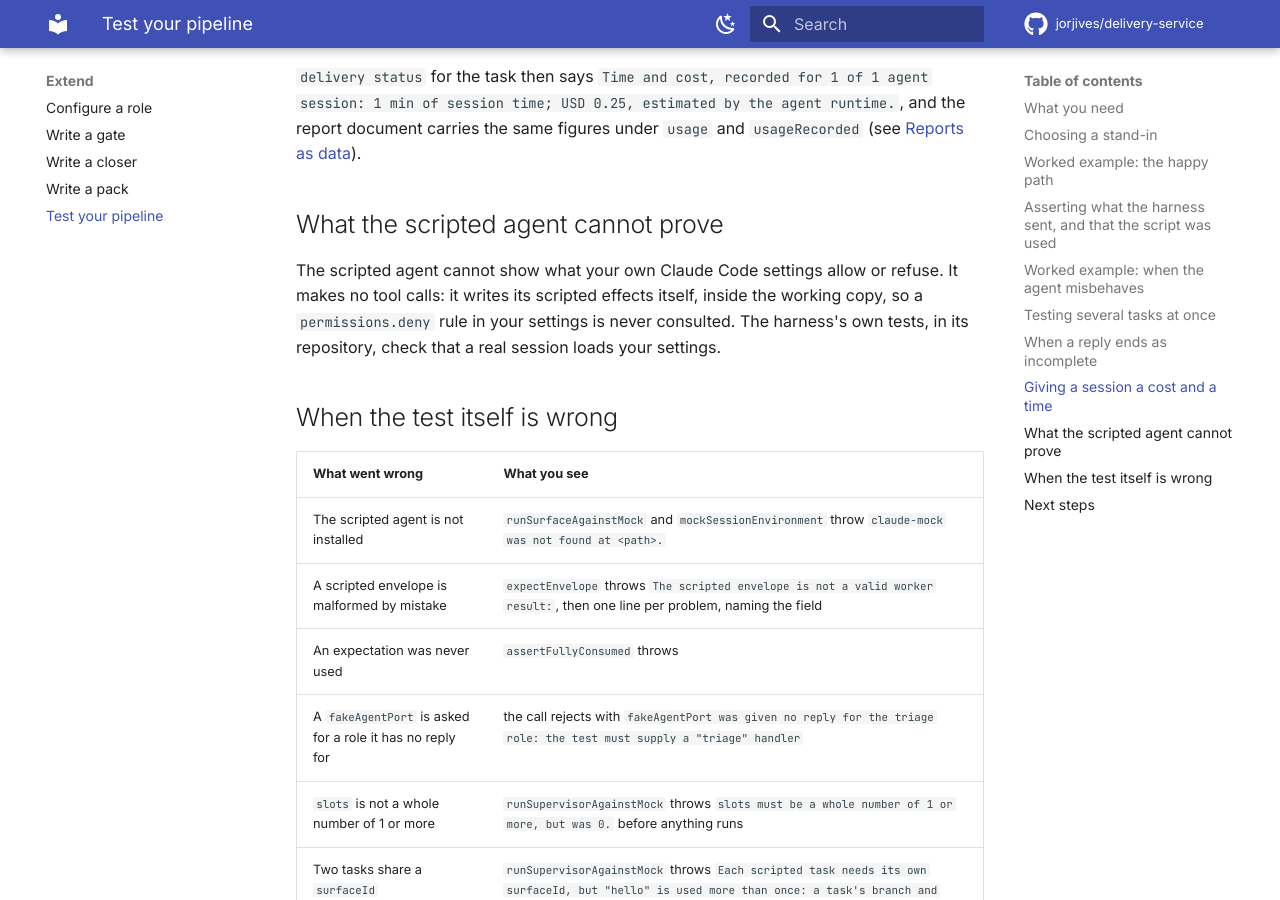
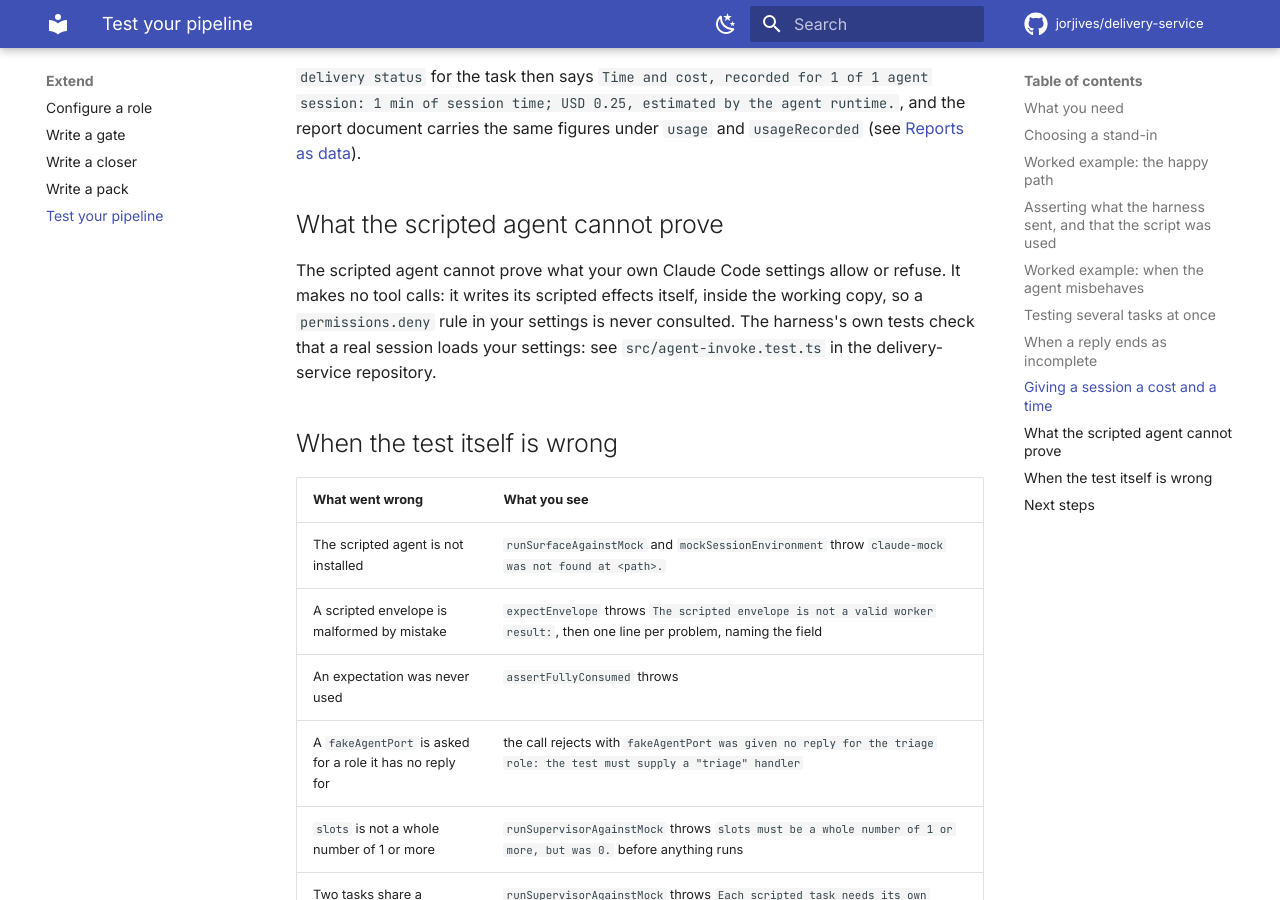
Before and after one commit to jorjives/delivery-service, an MkDocs documentation site: the page built from docs/testing-your-pipeline.md, in a window 1280 px wide and 900 px high, scrolled down 13536 px. Built offline with MkDocs 1.6.1 and Material for MkDocs 9.7.7, drawn with Linux system fonts in a browser that asks for light colours; comment, search, counter and statistics services are not loaded.

Commit message:
Restore guide content the rewrite lost and stop tests pinning line wraps
The full suite caught four regressions from the guide rewrite: the set-up
tutorial explained the internal `surface/` prefix in prose, the pipeline
guide no longer said where the settings guarantee is tested, and the README
test pinned the old pack title. Two tests also failed only because a
sentence was rewrapped, so they now compare text with whitespace collapsed:
wrapping is layout, not content.

Co-Authored-By: Claude Opus 5.5 <noreply@anthropic.com>

```diff
--- a/docs/testing-your-pipeline.md
+++ b/docs/testing-your-pipeline.md
@@ -614,11 +614,11 @@ same figures under `usage` and `usageRecorded` (see [Reports as data](reporting.
 
 ## What the scripted agent cannot prove
 
-The scripted agent cannot show what your own Claude Code settings allow or
+The scripted agent cannot prove what your own Claude Code settings allow or
 refuse. It makes no tool calls: it writes its scripted effects itself, inside
 the working copy, so a `permissions.deny` rule in your settings is never
-consulted. The harness's own tests, in its repository, check that a real
-session loads your settings.
+consulted. The harness's own tests check that a real session loads your
+settings: see `src/agent-invoke.test.ts` in the delivery-service repository.
 
 ## When the test itself is wrong
 
```
Also changed, not shown: docs/project-configuration.md (+2 -3 lines), 3 other files.
